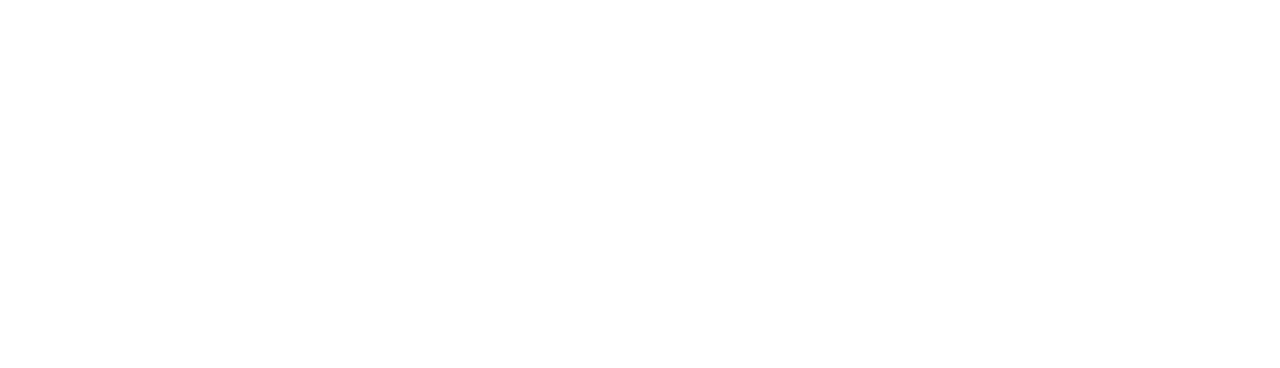
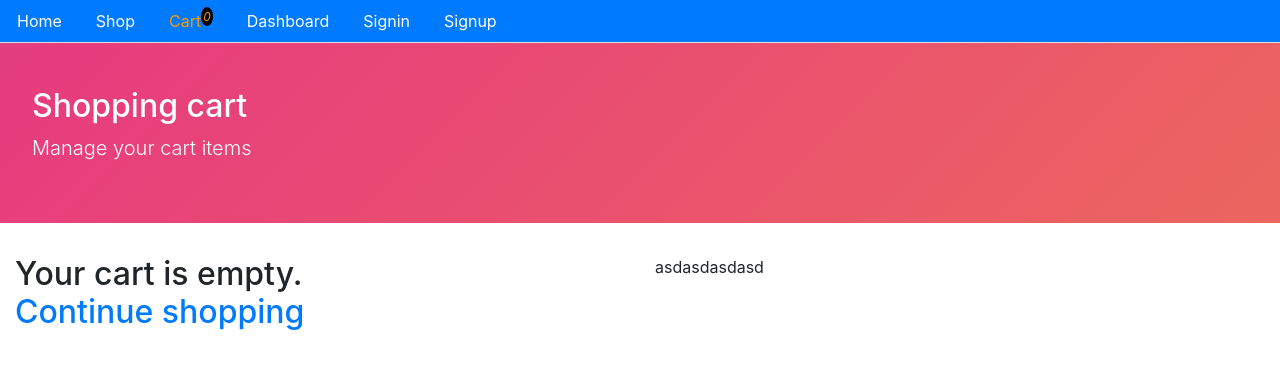
Before and after one commit to hungnguyen9696/thesis_2024, a React (Create React App) app: page /cart in a window 1280 px wide. Shown: the top 368 px of the page. Built offline with nearby package versions, Linux system fonts and the light colour scheme.

Commit message:
implement cart function

```diff
--- a/src/Routes.js
+++ b/src/Routes.js
@@ -13,6 +13,7 @@
 import AddProduct from './admin/AddProduct';
 import Shop from './core/Shop';
 import Product from './core/Product';
+import Cart from './core/Cart';
 
 const Routes = () => {
     return (
@@ -23,7 +24,9 @@
                 <Route path="/signin" exact component={Signin} />
                 <Route path="/signup" exact component={Signup} />
                 <Route path="/product/:productId" exact component={Product} />
+                <Route path="/cart" exact component={Cart} />
                 <PrivateRoute path="/user/dashboard" exact component={Dashboard} />
+
                 <AdminRoute path="/admin/dashboard" exact component={AdminDashboard} />
                 <AdminRoute path="/create/category" exact component={AddCategory} />
                 <AdminRoute path="/create/product" exact component={AddProduct} />
--- a/src/core/Card.js
+++ b/src/core/Card.js
@@ -1,10 +1,13 @@
-import React from 'react';
-import { Link } from 'react-router-dom';
+import React, { useState } from 'react';
+import { Link, Redirect } from 'react-router-dom';
 import ShowImage from './ShowImage';
 import moment from 'moment';
+import { addItem } from './cartHelpers';
 
 const Card = (props) => {
-    const { product, showViewProductButton = true } = props;
+    const { product, showViewProductButton = true, showAddToCartButton = true, cartUpdate = false } = props;
+    const [redirect, setRedirect] = useState(false);
+    const [count, setCount] = useState(product.count);
 
     const showViewButton = (showViewProductButton) => {
         return (
@@ -16,12 +19,25 @@
         )
     }
 
-    const showAddToCartButton = () => {
+    const addToCart = () => {
+        addItem(product, () => {
+            setRedirect(true)
+        })
+    }
+
+    const shouldRedirect = (redirect) => {
+        if (redirect) {
+            return <Redirect to='/cart' />
+        }
+    }
+
+    const showAddToCart = (showAddToCartButton) => {
         return (
-            <Link to='/'>
-                <button className='btn btn-outline-warning mt-2 mb-2'>Add to cart</button>
-            </Link>
-        )
+            showAddToCartButton && (
+                <Link to='/'>
+                    <button onClick={addToCart} className='btn btn-outline-warning mt-2 mb-2'>Add to cart</button>
+                </Link>
+            ))
     }
 
     const showStock = (quantity) => {
@@ -33,11 +49,38 @@
         )
     }
 
+    const handleChange = (productId) => event => {
+        setCount(event.target.value < 1 ? 1 : event.target.value)
+
+
+    }
+
+    const showCartUpdateOptions = (cartUpdate) => {
+        return (
+            cartUpdate && (
+                <div>
+                    <div className='input-group mb-3'>
+                        <div className="input-group-prepend">
+                            <span className="input-group-text">Adjust Quantity</span>
+                        </div>
+                        <input
+                            type="number"
+                            className='form-control'
+                            value={count}
+                            onChange={handleChange(product._id)}
+                        />
+                    </div>
+                </div>
+            )
+        )
+    }
+
     return (
 
         <div className="card">
             <div className="card-header name">{product.name}</div>
             <div className="card-body">
+                {shouldRedirect(redirect)}
                 <ShowImage item={product} url='product' />
                 <p className='lead mt-2'>{product.description.substring(0, 100)}</p>
                 <p className='black-10'>${product.price}</p>
@@ -49,7 +92,9 @@
                 <br />
                 {showViewButton(showViewProductButton)}
 
-                {showAddToCartButton()}
+                {showAddToCart(showAddToCartButton)}
+
+                {showCartUpdateOptions(cartUpdate)}
             </div>
         </div>
 
--- /dev/null
+++ b/src/core/Cart.js
@@ -0,0 +1,56 @@
+import React, { useState, useEffect } from 'react';
+import Layout from './Layout';
+import { getCart } from './cartHelpers';
+import Card from './Card';
+import { Link } from 'react-router-dom';
+
+const Cart = () => {
+    const [items, setItems] = useState([]);
+
+    useEffect(() => {
+        setItems(getCart());
+    }, [])
+
+    const showItems = (Items) => {
+        return (
+            <div>
+                <h2>Your cart has {`${items.length}`} items </h2>
+                <hr />
+                {items.map((product, index) => (
+                    <Card
+                        key={index}
+                        product={product}
+                        showAddToCartButton={false}
+                        cartUpdate={true}
+                    />
+                ))}
+            </div>
+        )
+    }
+
+    const noItemMessage = () => {
+        return (
+            <h2>Your cart is empty.
+                <br /> <Link to='/shop'>Continue shopping</Link>
+            </h2>
+        )
+    }
+
+    return (
+        <Layout title="Shopping cart" description="Manage your cart items" className='container-fluid' >
+
+            <div className="row">
+                <div className="col-6">
+                    {items.length > 0 ? showItems(items) : noItemMessage()}
+                </div>
+
+                <div className="col-6">
+                    asdasdasdasd
+                </div>
+            </div>
+
+        </Layout>
+    )
+};
+
+export default Cart;
--- a/src/core/Menu.js
+++ b/src/core/Menu.js
@@ -1,6 +1,7 @@
 import React, { Fragment } from 'react';
 import { Link, withRouter } from 'react-router-dom';
 import { signout, isAuthenticated } from '../auth/index';
+import { itemTotal } from './cartHelpers';
 //access props history
 
 const isActive = (history, path) => {
@@ -21,6 +22,15 @@
 
             <li className="nav=item">
                 <Link className="nav-link" style={isActive(props.history, '/shop')} to="/shop">Shop</Link>
+            </li>
+
+            <li className="nav=item">
+                <Link className="nav-link" style={isActive(props.history, '/cart')} to="/cart">
+                    Cart
+                    <sup>
+                        <small className='cart-badge'>{itemTotal()}</small>
+                    </sup>
+                </Link>
             </li>
 
             {isAuthenticated() && isAuthenticated().user.role === 0 ?
--- /dev/null
+++ b/src/core/cartHelpers.js
@@ -0,0 +1,50 @@
+export const addItem = (item = [], count = 0, next = f => f) => {
+    let cart = [];
+    if (typeof window !== 'undefined') {
+        if (localStorage.getItem('cart')) {
+            cart = JSON.parse(localStorage.getItem('cart'));
+            // console.log(localStorage.getItem('cart'))
+            // console.log(cart)
+        }
+        cart.push({
+            ...item,
+            count: 1
+        });
+
+        // remove duplicates
+        // build an Array from new Set and turn it back into array using Array.from
+        // so that later we can re-map it
+        // new set will only allow unique values in it
+        // so pass the ids of each object/product
+        // If the loop tries to add the same value again, it'll get ignored
+        // ...with the array of ids we got on when first map() was used
+        // run map() on it again and return the actual product from the cart
+
+        cart = Array.from(new Set(cart.map(p => p._id))).map(id => {
+            return cart.find(p => p._id === id);
+        });
+
+        localStorage.setItem('cart', JSON.stringify(cart));
+        next();
+    }
+};
+
+export const itemTotal = () => {
+    if (typeof window !== 'undefined') {
+        if (localStorage.getItem('cart')) {
+            return JSON.parse(localStorage.getItem('cart')).length;
+
+        }
+    }
+    return 0;
+};
+
+export const getCart = () => {
+    if (typeof window !== 'undefined') {
+        if (localStorage.getItem('cart')) {
+            return JSON.parse(localStorage.getItem('cart'));
+
+        }
+    }
+    return [];
+};
```
